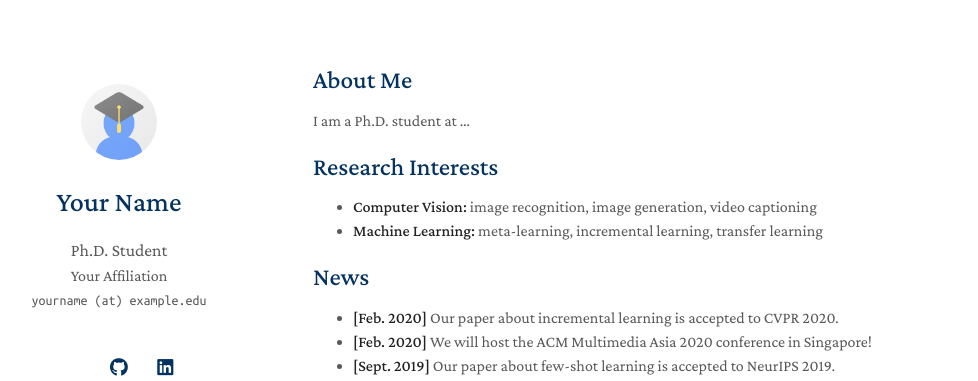
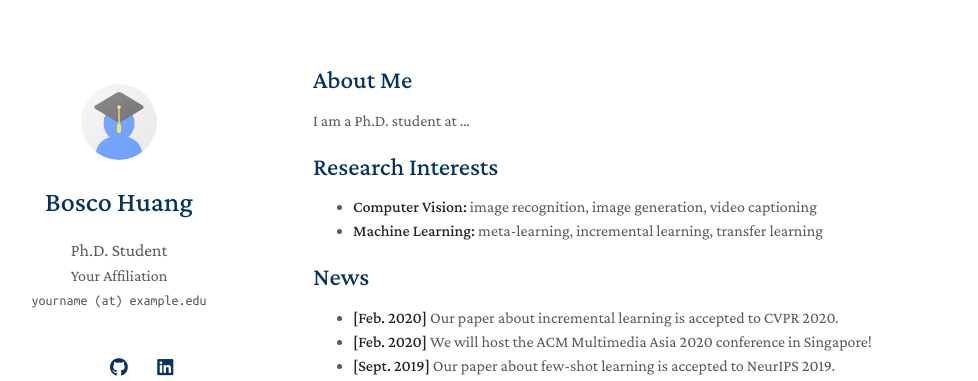
Before and after one commit to 0xBoscoHuang/0xBoscoHuang.github.io, a Jekyll site: the page built from index.md, in a window 1280 px wide. Shown: the top 381 px of the page, without its empty margins (157-1135 px from the left). Built offline with Jekyll 4.4.1, drawn with Linux system fonts in a browser that asks for light colours; a style sheet for code colours, icons or effects is not loaded.

Commit message:
Update _config.yml

```diff
--- a/_config.yml
+++ b/_config.yml
@@ -1,5 +1,5 @@
 # Basic Information
-title: Your Name
+title: Bosco Huang
 position: Ph.D. Student
 affiliation: Your Affiliation
 email: yourname (at) example.edu
```
